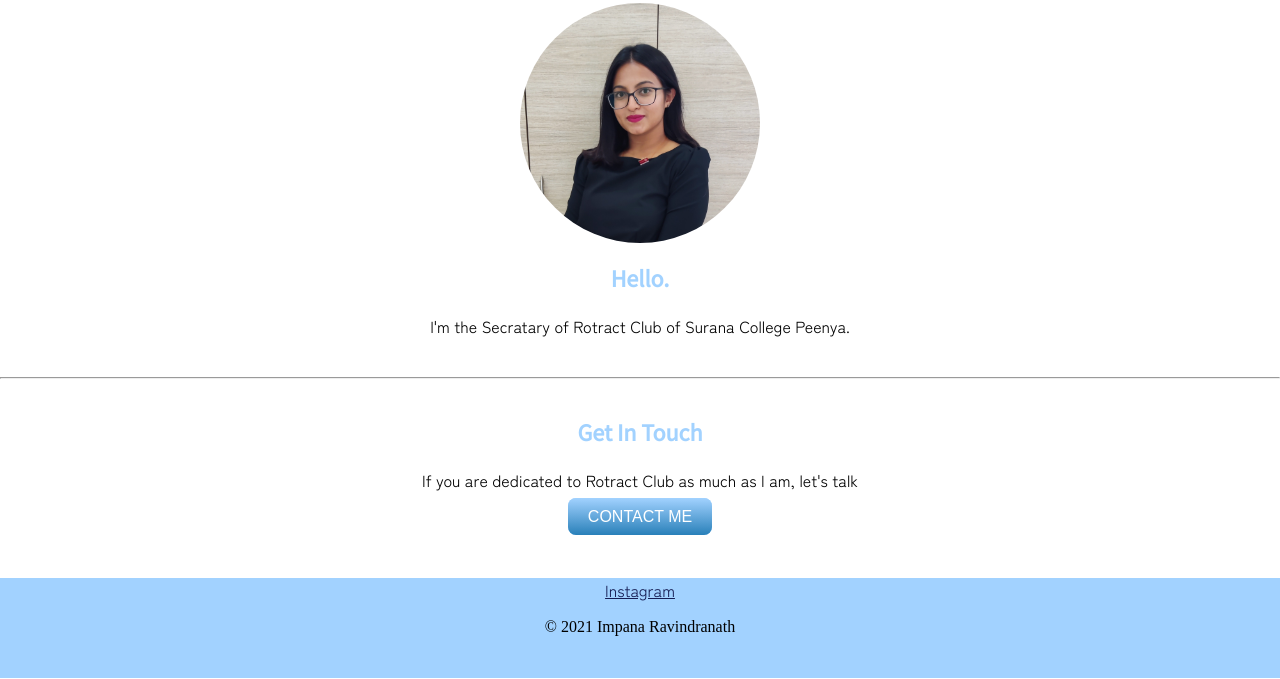
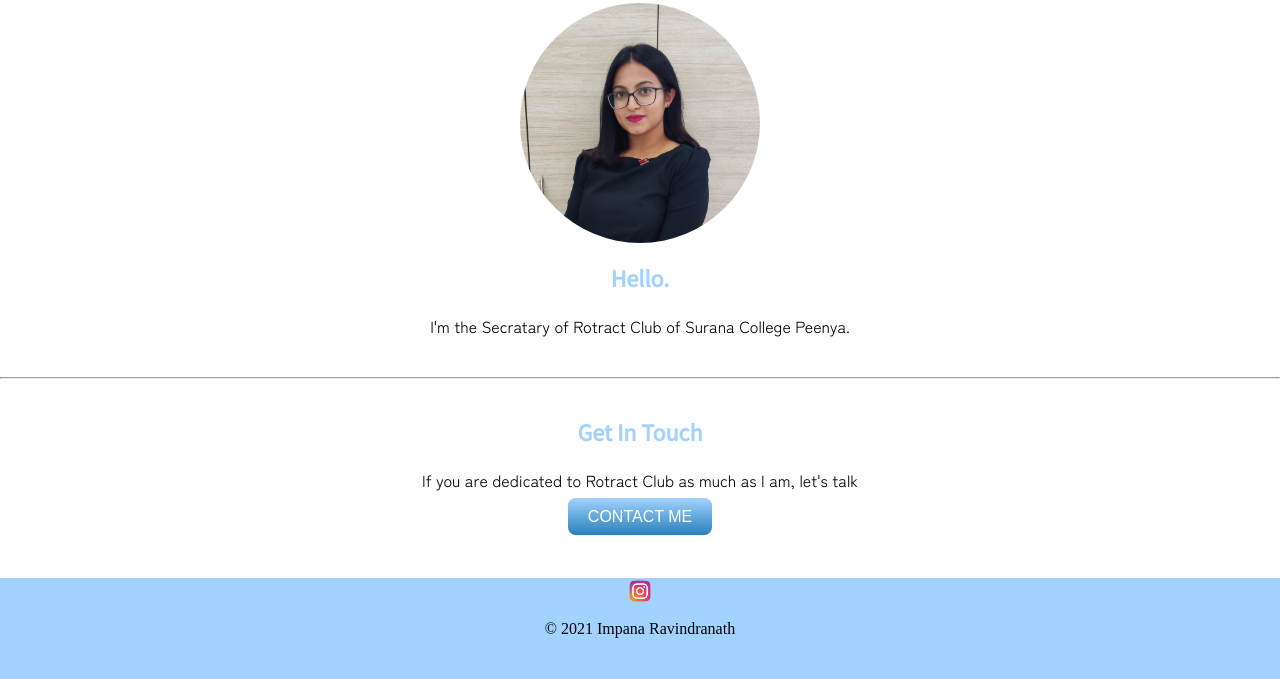
Before and after one commit to impanaravindranath/cv, a plain HTML site: page index.html in a window 1280 px wide. Shown: the part 1223-1902 px from the top of the page. Drawn offline with Linux system fonts and the light colour scheme.

Commit message:
insta img

```diff
--- a/index.html
+++ b/index.html
@@ -37,7 +37,7 @@
 
 
     <div class="bottom-container">
-      <a class="footer-link" href="https://www.instagram.com/_impanaaaa_/"target="_blank">Instagram</a>
+      <a class="footer-link" href="https://www.instagram.com/_impanaaaa_/"target="_blank"><img class="instaimg" src="images\insta.png" alt=""></a>
 
       <p>© 2021 Impana Ravindranath</p>
     </div>
```
